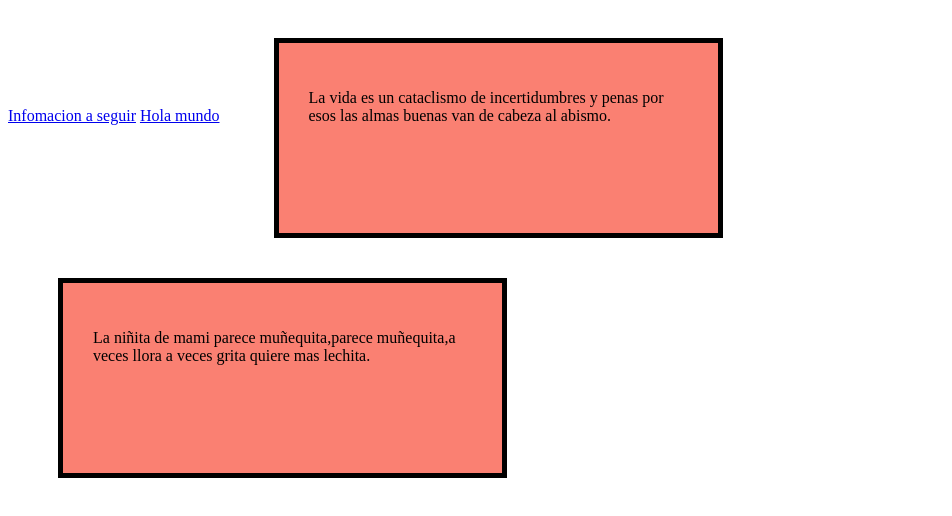
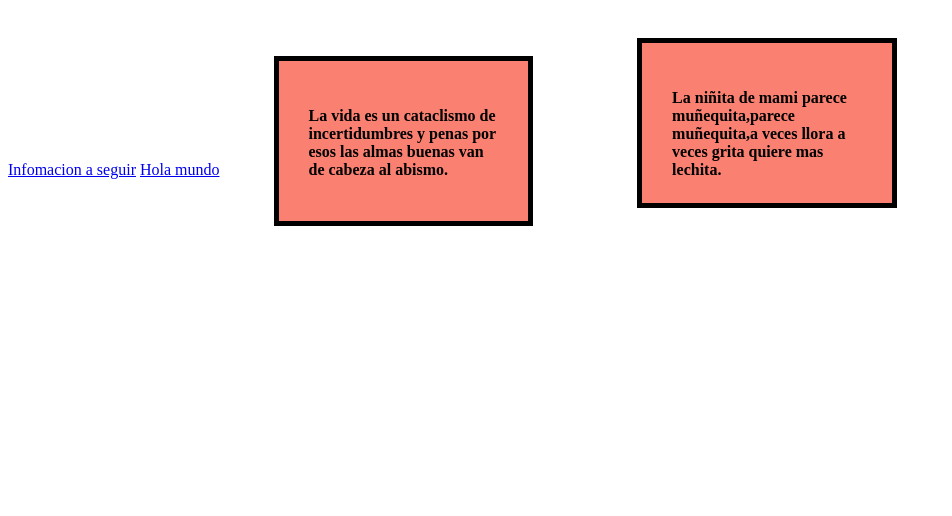
Before and after one commit to avdiaz20/test, a plain HTML site: page modelo.html in a window 1280 px wide. Shown: the part 48-564 px from the top of the page, without its empty margins (0-952 px from the left). Drawn offline with Linux system fonts and the light colour scheme.

```diff
--- a/css/estilos.css
+++ b/css/estilos.css
@@ -2,6 +2,7 @@ body {
 
     background: #fff;
     color:#ec68c0;
+    font-weight: bolder;
 
 }
 h1{
--- a/css/modelo1.css
+++ b/css/modelo1.css
@@ -1,9 +1,10 @@
 div{
-    width:30%;
-    height: 130px;
+    width:15%;
+    height: 100px;
     background-color: #fa8072;
     margin: 20px 50px;
     padding: 30px;
     border: 5px solid #000;
     display: inline-block;
+    font-weight: bolder;
 }
```
